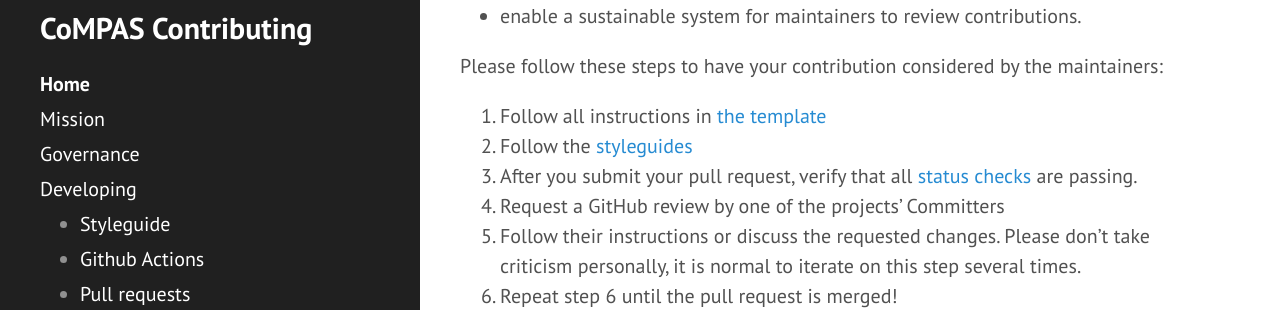
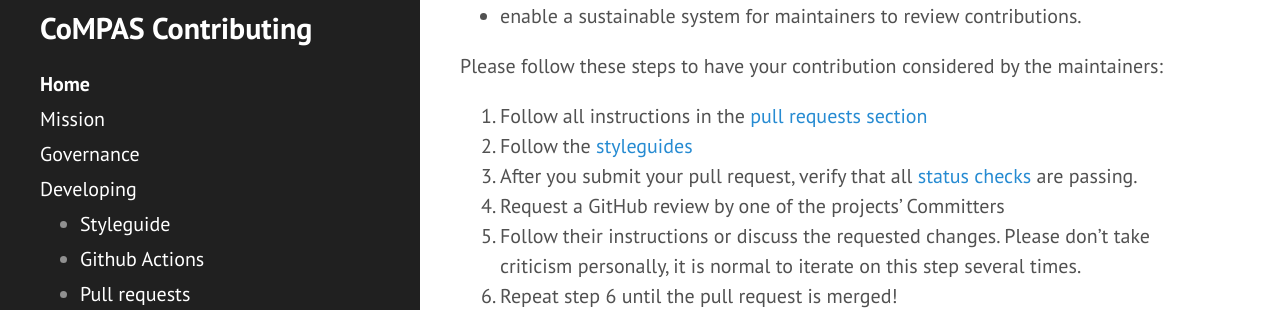
Before and after one commit to com-pas/contributing, a Jekyll site: the page built from docs/HOME.md, in a window 1280 px wide and 900 px high, scrolled down 2540 px. Shown: the part 157-467 px from the top of the window. Built offline with Jekyll 4.4.1, drawn with Linux system fonts in a browser that asks for light colours; our own code applies the rules of GitHub Pages for plain Markdown files.

Commit message:
Fixed typo
Signed-off-by: Flurb <private@tjalma.com>

```diff
--- a/docs/HOME.md
+++ b/docs/HOME.md
@@ -83,7 +83,7 @@ The iterative process has several goals:
 
 Please follow these steps to have your contribution considered by the maintainers:
 
-1. Follow all instructions in [the template](PULL_REQUEST_TEMPLATE.md)
+1. Follow all instructions in the [pull requests section](PULL_REQUESTS.md)
 2. Follow the [styleguides](STYLEGUIDE.md)
 3. After you submit your pull request, verify that all [status checks](https://help.github.com/articles/about-status-checks/) are passing.
 5. Request a GitHub review by one of the projects' Committers
```
